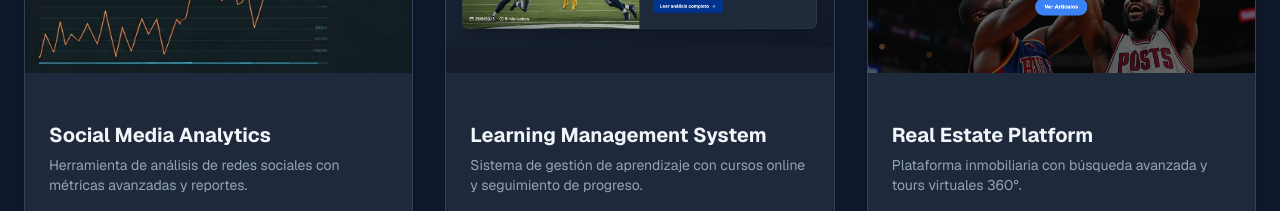
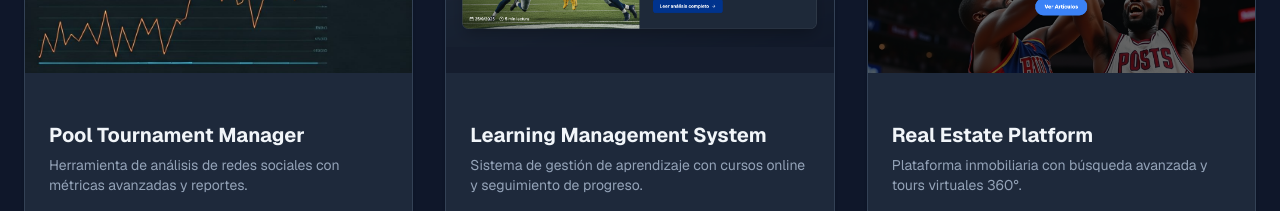
Before and after one commit to monchiviri27/developer-portfolio, a Next.js app: page / in a window 1280 px wide. Shown: the part 3100-3311 px from the top of the page. Built offline with nearby package versions, Linux system fonts and the light colour scheme.

Commit message:
he añadido nuevo proyecto pool tournament manager

```diff
--- a/components/projects-section.tsx
+++ b/components/projects-section.tsx
@@ -34,11 +34,11 @@ const projects = [
   },
   {
     id: 4,
-    title: "Social Media Analytics",
+    title: "Pool Tournament Manager",
     description: "Herramienta de análisis de redes sociales con métricas avanzadas y reportes.",
     image: "/analytics-dashboard--social-media-metrics--graphs.jpg",
     technologies: ["React", "Python", "FastAPI", "PostgreSQL"],
-    liveUrl: "https://example.com",
+    liveUrl: "https://pool-tournament-manager.vercel.app/",
     githubUrl: "https://github.com/monchiviri27",
   },
   {
```
